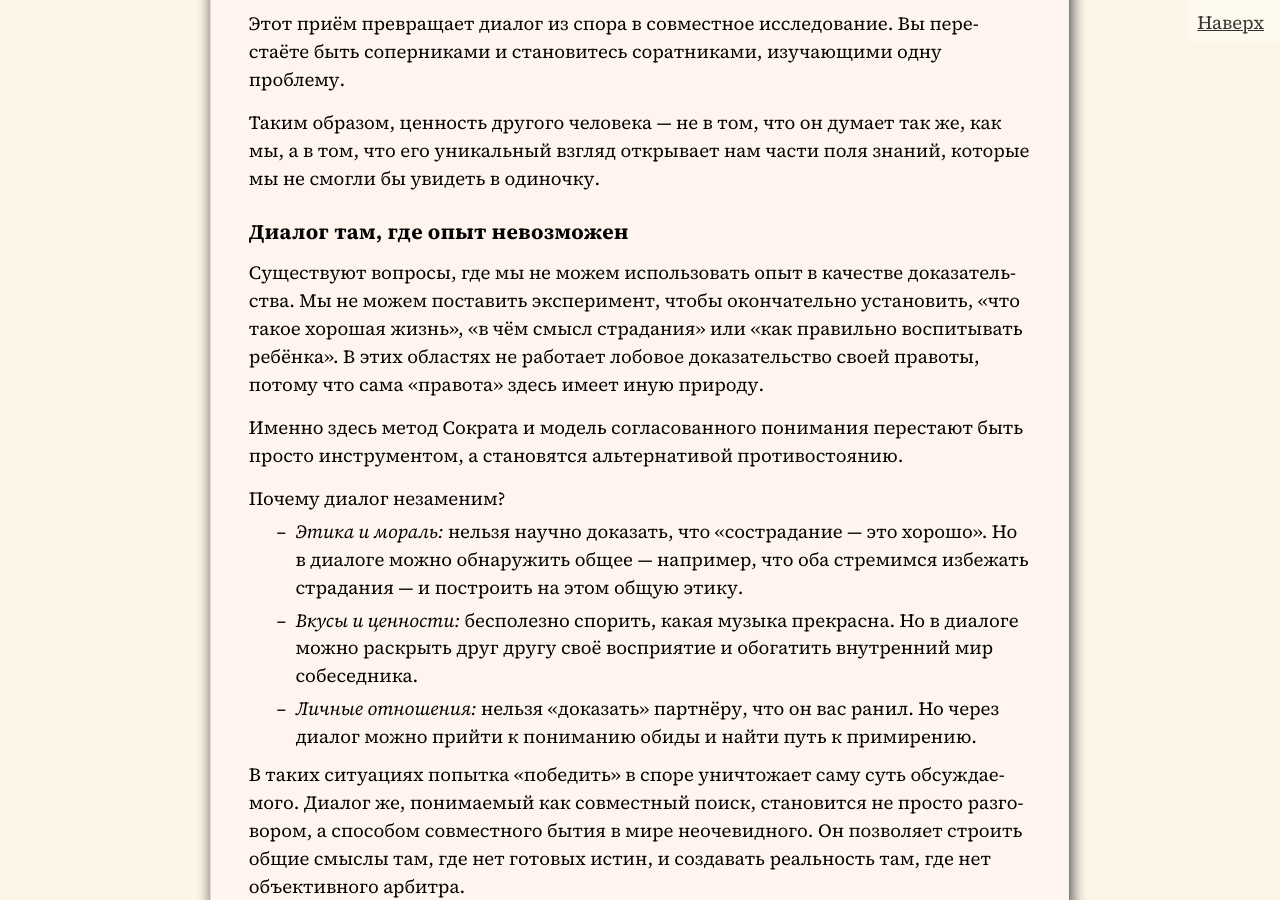
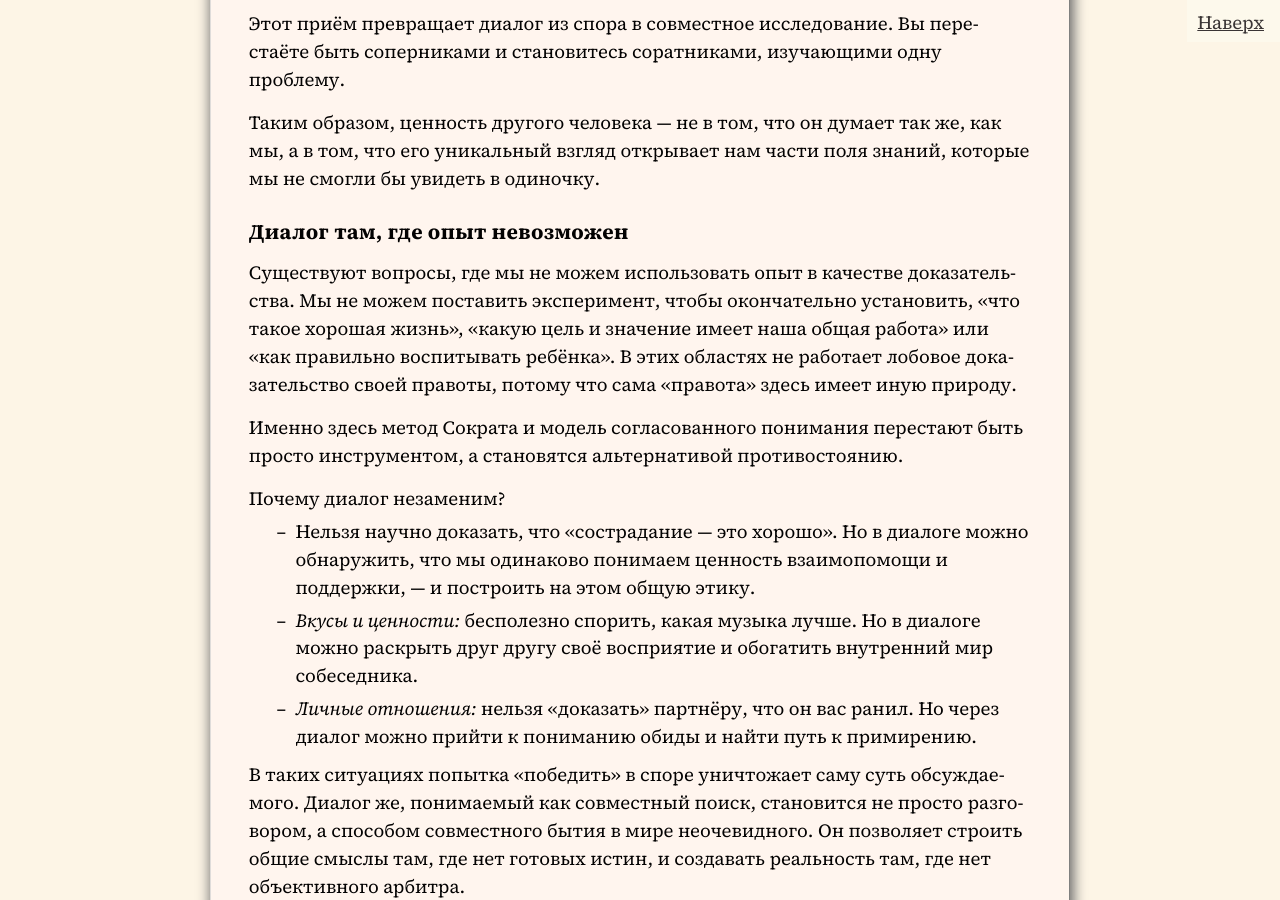
Before and after one commit to SergSi/land-use-art, a Jekyll site: the page built from _posts/2025-10-31-train.md, in a window 1280 px wide and 900 px high, scrolled down 6001 px. Built offline with Jekyll 4.4.1, drawn with Linux system fonts in a browser that asks for light colours; some web fonts are replaced.

Commit message:
Update 2025-10-31-train.md

```diff
--- a/_posts/2025-10-31-train.md
+++ b/_posts/2025-10-31-train.md
@@ -127,14 +127,14 @@ number="1"
 
 ### Диалог там, где опыт невозможен
 
-Существуют вопросы, где мы не можем использовать опыт в качестве доказательства. Мы не можем поставить эксперимент, чтобы окончательно установить, «что такое хорошая жизнь», «в чём смысл страдания» или «как правильно воспитывать ребёнка». В этих областях не работает лобовое доказательство своей правоты, потому что сама «правота» здесь имеет иную природу.
+Существуют вопросы, где мы не можем использовать опыт в качестве доказательства. Мы не можем поставить эксперимент, чтобы окончательно установить, «что такое хорошая жизнь», «какую цель и значение имеет наша общая работа» или «как правильно воспитывать ребёнка». В этих областях не работает лобовое доказательство своей правоты, потому что сама «правота» здесь имеет иную природу.
 
 Именно здесь метод Сократа и модель согласованного понимания перестают быть просто инструментом, а становятся альтернативой противостоянию.
 
 Почему диалог незаменим?
 
-- *Этика и мораль:* нельзя научно доказать, что «сострадание — это хорошо». Но в диалоге можно обнаружить общее — например, что оба стремимся избежать страдания — и построить на этом общую этику.
-- *Вкусы и ценности:* бесполезно спорить, какая музыка прекрасна. Но в диалоге можно раскрыть друг другу своё восприятие и обогатить внутренний мир собеседника.
+- Нельзя научно доказать, что «сострадание — это хорошо». Но в диалоге можно обнаружить, что мы одинаково понимаем ценность взаимопомощи и поддержки, — и построить на этом общую этику.
+- *Вкусы и ценности:* бесполезно спорить, какая музыка лучше. Но в диалоге можно раскрыть друг другу своё восприятие и обогатить внутренний мир собеседника.
 - *Личные* *отношения:* нельзя «доказать» партнёру, что он вас ранил. Но через диалог можно прийти к пониманию обиды и найти путь к примирению.
 
 В таких ситуациях попытка «победить» в споре уничтожает саму суть обсуждаемого. Диалог же, понимаемый как совместный поиск, становится не просто разговором, а способом совместного бытия в мире неочевидного. Он позволяет строить общие смыслы там, где нет готовых истин, и создавать  реальность там, где нет объективного арбитра.
```
